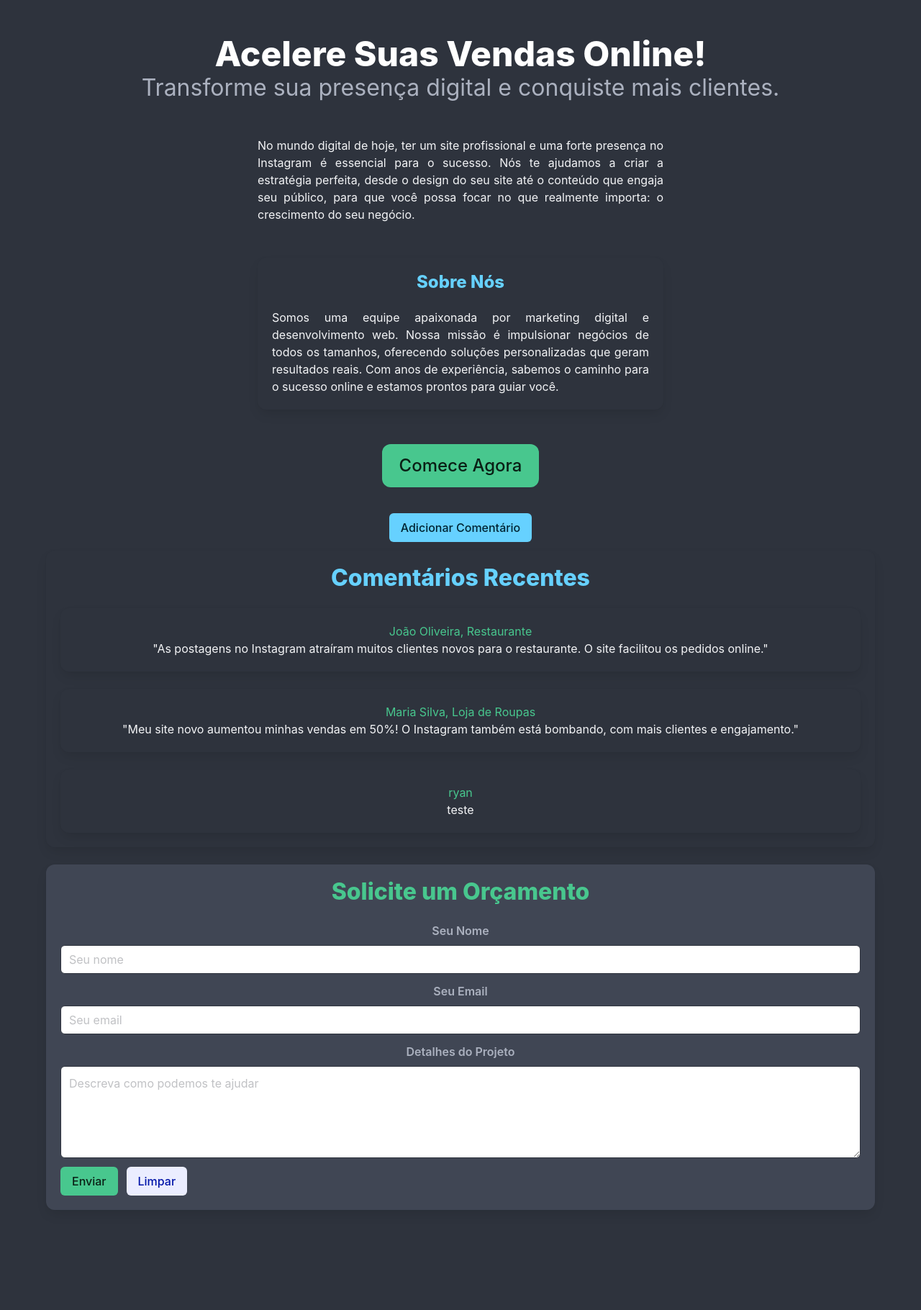
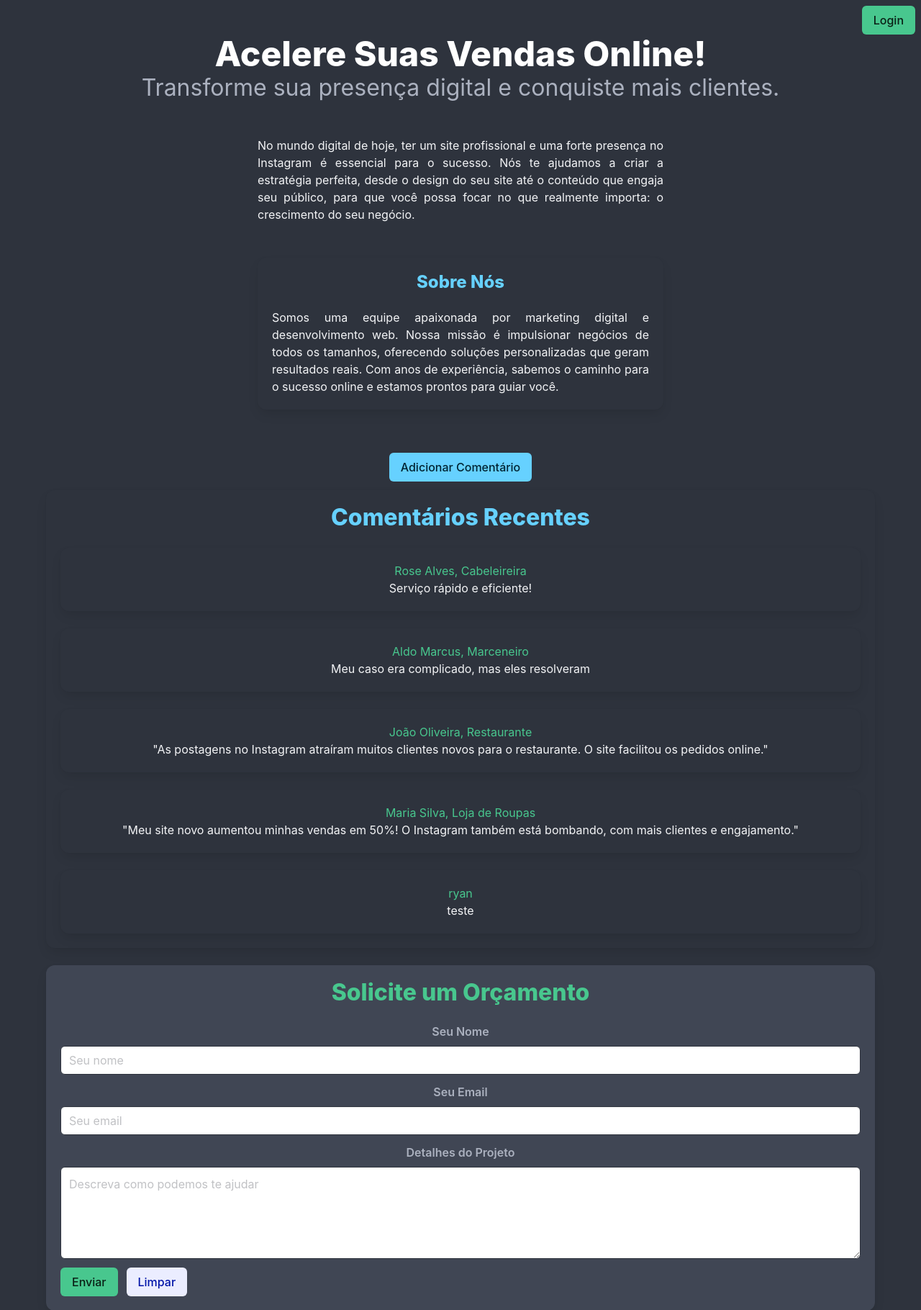
Before and after one commit to UnivEC23/pi_s1_2025, a Flask app: page / in a window 1280 px wide. Shown: the top 1820 px of the page at 72% size. Before the commit the page ends 1681 px from the top, so only its background shows below. Run offline with Flask 3, Linux system fonts and the light colour scheme; data comes from the database, SQL or seed files in the repository; both versions use the stored data as it was after the commit.

Commit message:
Arrumado comentários recentes, com comentarios fixos(evitando problema de db 'release'), posicionamento do login(somente para admins)

```diff
--- a/instrucs.txt
+++ b/instrucs.txt
@@ -13,6 +13,10 @@ python
 pylance
 pydebugger
 vscode-icons
+
+#para login
+usuário: user
+senha: pass
 
 
 ##como rodar
--- a/templates/indexjs.html
+++ b/templates/indexjs.html
@@ -10,18 +10,29 @@
 
 
 <body class="has-background-dark">
+
+    <div style="position: absolute; top: 0.5rem; right: 0.5rem; display: flex; align-items: right;">
+        {% if login_error %}
+        <p class="help is-danger is-down">{{ login_error }}</p>
+        {% endif %}
+        <button class="button is-success is-right" onclick="abrirModal()">Login</button>
+
+    </div>
     <section class="hero is-dark is-fullheight">
         <div class="hero-body">
             <div class="container has-text-centered">
                 <h1 class="title is-1 has-text-white">Acelere Suas Vendas Online!</h1>
-                <p class="subtitle is-3 has-text-grey-light">Transforme sua presença digital e conquiste mais clientes.</p>
+                <p class="subtitle is-3 has-text-grey-light">Transforme sua presença digital e conquiste mais clientes.
+                </p>
                 <br>
 
                 <div class="columns is-centered">
                     <div class="column is-half">
                         <p class="has-text-justified has-text-white-ter">
-                            No mundo digital de hoje, ter um site profissional e uma forte presença no Instagram é essencial para o sucesso.
-                            Nós te ajudamos a criar a estratégia perfeita, desde o design do seu site até o conteúdo que engaja seu público,
+                            No mundo digital de hoje, ter um site profissional e uma forte presença no Instagram é
+                            essencial para o sucesso.
+                            Nós te ajudamos a criar a estratégia perfeita, desde o design do seu site até o conteúdo que
+                            engaja seu público,
                             para que você possa focar no que realmente importa: o crescimento do seu negócio.
                         </p>
                     </div>
@@ -34,20 +45,17 @@
                         <div class="box has-background-grey-darker has-text-white-ter">
                             <h2 class="title is-4 has-text-info">Sobre Nós</h2>
                             <p class="has-text-justified">
-                                Somos uma equipe apaixonada por marketing digital e desenvolvimento web. Nossa missão é impulsionar
-                                negócios de todos os tamanhos, oferecendo soluções personalizadas que geram resultados reais.
-                                Com anos de experiência, sabemos o caminho para o sucesso online e estamos prontos para guiar você.
+                                Somos uma equipe apaixonada por marketing digital e desenvolvimento web. Nossa missão é
+                                impulsionar
+                                negócios de todos os tamanhos, oferecendo soluções personalizadas que geram resultados
+                                reais.
+                                Com anos de experiência, sabemos o caminho para o sucesso online e estamos prontos para
+                                guiar você.
                             </p>
                         </div>
                     </div>
                 </div>
 
-                <br>
-                {% if login_error %}
-                <p class="help is-danger">{{ login_error }}</p>
-            {% endif %}
-                <button class="button is-success is-large" onclick="abrirModal()">Comece Agora</button>
-                <br>
                 <br>
                 <button class="button is-info m-3" onclick="abrirModalComentario()">Adicionar Comentário</button>
 
@@ -60,13 +68,15 @@
                                 <div class="field">
                                     <label class="label has-text-grey-light">Seu Nome</label>
                                     <div class="control">
-                                        <input class="input is-dark has-text-white-ter" type="text" id="nomeComentario" placeholder="Seu nome" required>
+                                        <input class="input is-dark has-text-white-ter" type="text" id="nomeComentario"
+                                            placeholder="Seu nome" required>
                                     </div>
                                 </div>
                                 <div class="field">
                                     <label class="label has-text-grey-light">Comentário</label>
                                     <div class="control">
-                                        <textarea class="textarea is-dark has-text-white-ter" id="textoComentario" placeholder="Seu comentário" required></textarea>
+                                        <textarea class="textarea is-dark has-text-white-ter" id="textoComentario"
+                                            placeholder="Seu comentário" required></textarea>
                                     </div>
                                 </div>
                                 <div class="field is-grouped">
@@ -74,7 +84,8 @@
                                         <button class="button is-success" type="submit">Enviar Comentário</button>
                                     </div>
                                     <div class="control">
-                                        <button class="button is-light" type="button" onclick="fecharModalComentario()">Cancelar</button>
+                                        <button class="button is-light" type="button"
+                                            onclick="fecharModalComentario()">Cancelar</button>
                                     </div>
                                 </div>
                             </form>
@@ -85,6 +96,14 @@
 
                 <div class="box has-background-grey-darker">
                     <h2 class="title is-3 has-text-info">Comentários Recentes</h2>
+                    <div class="box has-background-dark">
+                        <p class="has-text-success">Rose Alves, Cabeleireira</p>
+                        <p class="has-text-white-ter">Serviço rápido e eficiente!</p>
+                    </div>
+                    <div class="box has-background-dark">
+                        <p class="has-text-success">Aldo Marcus, Marceneiro</p>
+                        <p class="has-text-white-ter">Meu caso era complicado, mas eles resolveram</p>
+                    </div>
                     {% if comentarios %}
                     {% for comentario in comentarios %}
                     <div class="box has-background-dark">
@@ -93,7 +112,7 @@
                     </div>
                     {% endfor %}
                     {% else %}
-                        <p class="has-text-white-ter">Nenhum comentário encontrado.</p>
+                    <!-- <p class="has-text-white-ter">Nenhum comentário encontrado.</p> -->
                     {% endif %}
                 </div>
 
@@ -104,22 +123,24 @@
                         <div class="field">
                             <label class="label has-text-grey-light">Seu Nome</label>
                             <div class="control">
-                                <input id="nome" class="input is-dark has-text-white-ter" type="text" name="nome" placeholder="Seu nome">
+                                <input id="nome" class="input is-dark has-text-white-ter" type="text" name="nome"
+                                    placeholder="Seu nome">
                             </div>
                         </div>
 
                         <div class="field">
                             <label class="label has-text-grey-light">Seu Email</label>
                             <div class="control">
-                                <input id="email" class="input is-dark has-text-white-ter" type="email" name="email" placeholder="Seu email">
+                                <input id="email" class="input is-dark has-text-white-ter" type="email" name="email"
+                                    placeholder="Seu email">
                             </div>
                         </div>
 
                         <div class="field">
                             <label class="label has-text-grey-light">Detalhes do Projeto</label>
                             <div class="control">
-                                <textarea id="solicit" class="textarea is-dark has-text-white-ter" type="text" name="solicit"
-                                    placeholder="Descreva como podemos te ajudar"></textarea>
+                                <textarea id="solicit" class="textarea is-dark has-text-white-ter" type="text"
+                                    name="solicit" placeholder="Descreva como podemos te ajudar"></textarea>
                             </div>
                         </div>
 
@@ -145,16 +166,16 @@
                                 <div class="field">
                                     <label class="label has-text-grey-light">Usuário</label>
                                     <div class="control">
-                                        <input id="usern" class="input is-dark has-text-white-ter" type="text" name="username"
-                                            placeholder="Seu usuário">
+                                        <input id="usern" class="input is-dark has-text-white-ter" type="text"
+                                            name="username" placeholder="Seu usuário">
                                     </div>
                                 </div>
 
                                 <div class="field">
                                     <label class="label has-text-grey-light">Senha</label>
                                     <div class="control">
-                                        <input id="passw" class="input is-dark has-text-white-ter" type="password" name="password"
-                                            placeholder="Sua senha">
+                                        <input id="passw" class="input is-dark has-text-white-ter" type="password"
+                                            name="password" placeholder="Sua senha">
                                     </div>
                                 </div>
 
@@ -174,7 +195,7 @@
 
     </section>
     <script>
-        document.getElementById('adicnovo').addEventListener('submit', function(event) {
+        document.getElementById('adicnovo').addEventListener('submit', function (event) {
             const nome = document.getElementById('nome').value;
             const email = document.getElementById('email').value;
             const solicit = document.getElementById('solicit').value;
@@ -213,7 +234,7 @@
             fechar('modalComentario');
         }
 
-        document.getElementById('formComentario').addEventListener('submit', function(event) {
+        document.getElementById('formComentario').addEventListener('submit', function (event) {
             event.preventDefault();
             enviarComentario();
         });
```
Also changed, not shown: db_dev.db. Lines whose indentation alone changed are shown as unchanged.
